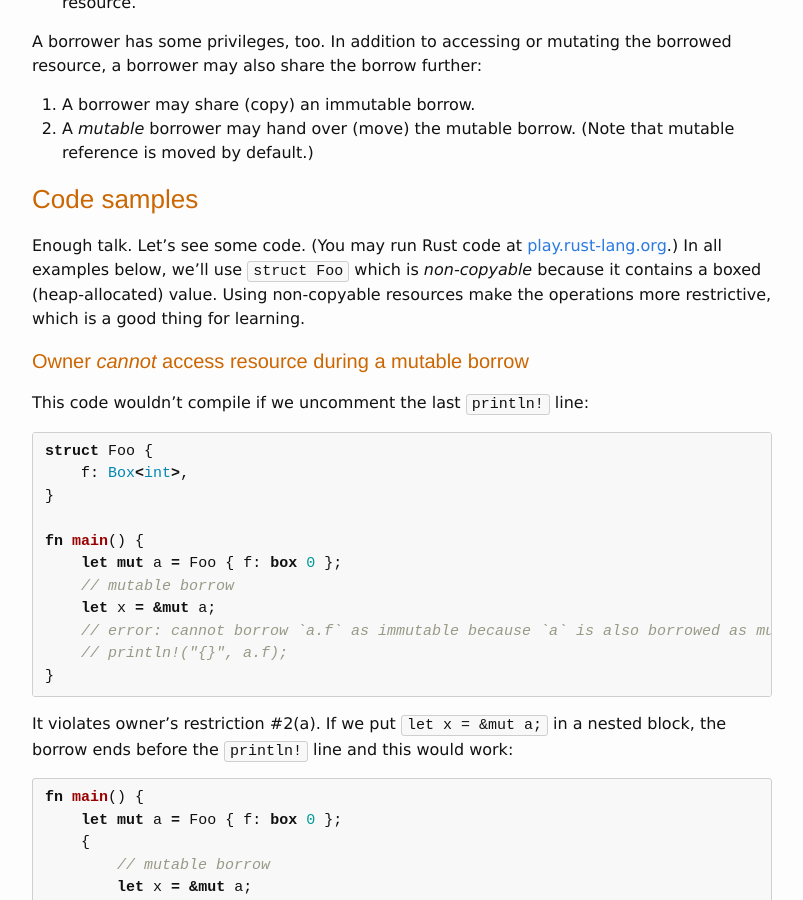
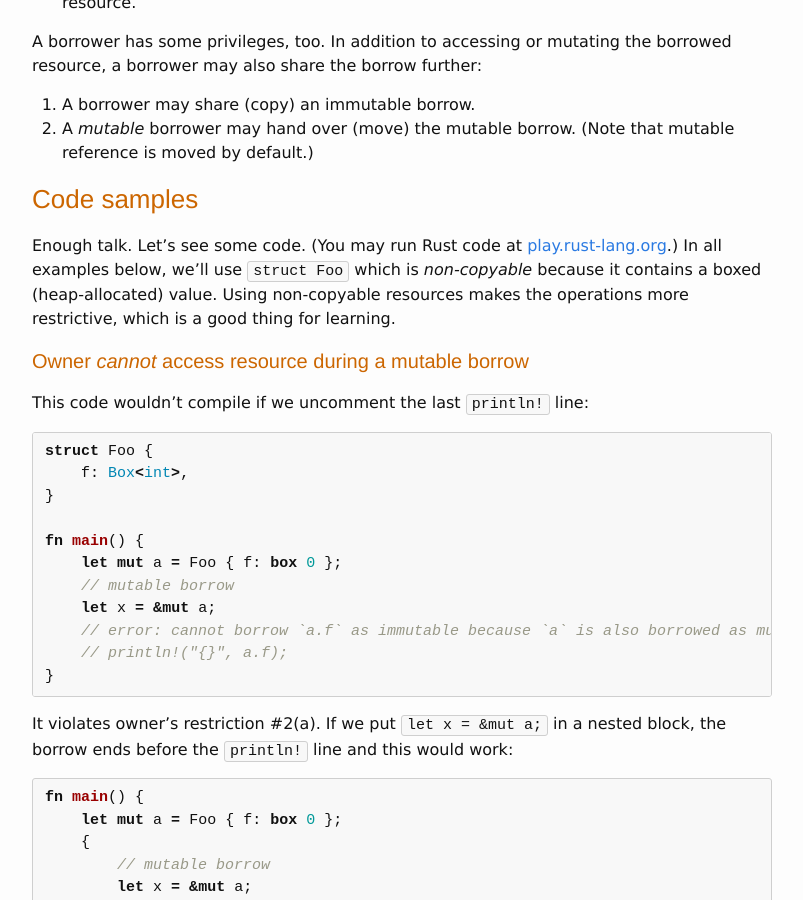
Before and after one commit to arthurtw/arthurtw.github.io, a Jekyll site: the page built from _posts/2014-11-30-rust-borrow-lifetimes.md, in a window 1280 px wide and 900 px high, scrolled down 1510 px. Shown: the whole window, without its empty margins (238-1041 px from the left). Built offline with Jekyll 4.4.1, drawn with Linux system fonts in a browser that asks for light colours; some of the changed text lies outside the part shown.

Commit message:
Fix: typo and code tweak

```diff
--- a/_posts/2014-11-30-rust-borrow-lifetimes.md
+++ b/_posts/2014-11-30-rust-borrow-lifetimes.md
@@ -54,7 +54,7 @@ A borrower has some privileges, too. In addition to accessing or mutating the bo
 
 ### Code samples
 
-Enough talk. Let’s see some code. (You may run Rust code at [play.rust-lang.org](http://play.rust-lang.org/).) In all examples below, we’ll use `struct Foo` which is *non-copyable* because it contains a boxed (heap-allocated) value. Using non-copyable resources make the operations more restrictive, which is a good thing for learning.
+Enough talk. Let’s see some code. (You may run Rust code at [play.rust-lang.org](http://play.rust-lang.org/).) In all examples below, we’ll use `struct Foo` which is *non-copyable* because it contains a boxed (heap-allocated) value. Using non-copyable resources makes the operations more restrictive, which is a good thing for learning.
 
 #### Owner *cannot* access resource during a mutable borrow
 
@@ -122,7 +122,7 @@ However, I would like to use the term *borrow scope* to describe the scope where
 
 A few things about borrow:
 
-Firstly, just remember `&` = borrow and `&mut` = mutable borrow. Wherever you see an `&`, there is a borrow.
+Firstly, just remember `&` = borrow and `&mut` = mutable borrow. Wherever you see an `&`, there *is* a borrow.
 
 Secondly, when an `&` shows up in any struct (in its field) or function/closure (in its return type or captured references), the struct/function/closure *is* a borrower, and all borrow rules apply.
 
```
Also changed, not shown: other parts of _posts/2014-11-30-rust-borrow-lifetimes.md (+3 -3 lines).
